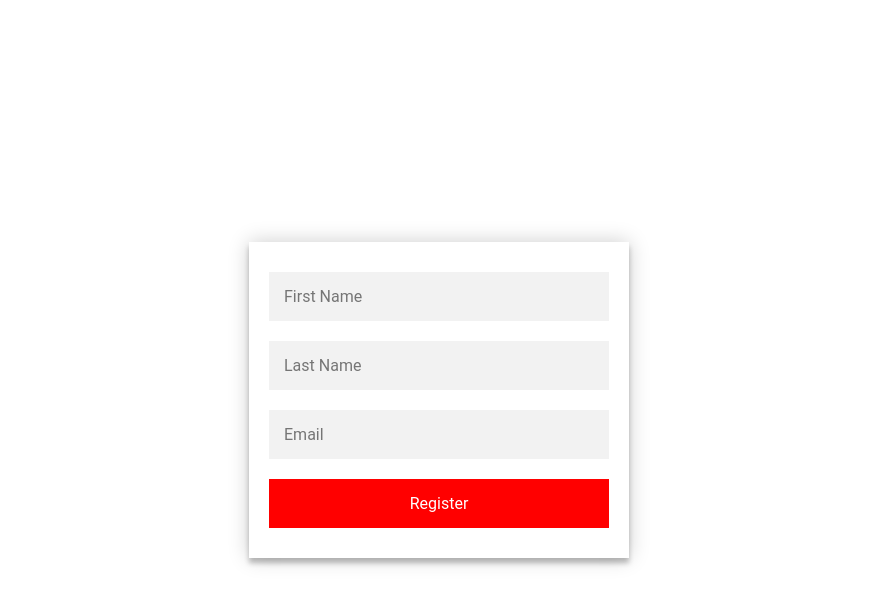
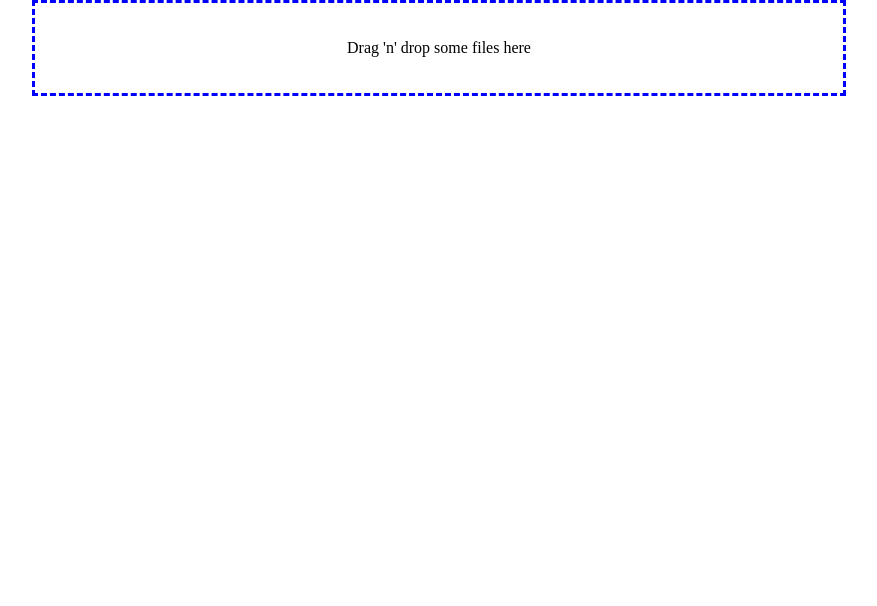
Before and after one commit to rahman-mush1311/demoReactApp, a React (Create React App) app: page / in a window 1280 px wide. Shown: the top 606 px of the page, without its empty margins (201-1078 px from the left). Built offline with nearby package versions, Linux system fonts and the light colour scheme.

Commit message:
drag n drop basic functionality works

```diff
--- a/package.json
+++ b/package.json
@@ -8,6 +8,7 @@
     "@testing-library/user-event": "^13.5.0",
     "react": "^18.2.0",
     "react-dom": "^18.2.0",
+    "react-dropzone": "^14.2.3",
     "react-scripts": "5.0.1",
     "web-vitals": "^2.1.4"
   },
--- a/src/App.js
+++ b/src/App.js
@@ -1,12 +1,13 @@
 import logo from './logo.svg';
 import './App.css';
 import Form from './components/Form';
+import DragDrop from './components/DragDrop';
 
 function App() {
   return (
     <div className="App">
 
-      <Form/>
+      <DragDrop/>
     </div>
   );
 }
--- /dev/null
+++ b/src/components/DragDrop.jsx
@@ -0,0 +1,34 @@
+import React from "react";
+import { useDropzone } from "react-dropzone";
+/*function Dropzone({ open }) {
+  const { getRootProps, getInputProps } = useDropzone({});
+  return (
+    <div {...getRootProps({ className: "dropzone" })}>
+      <input className="input-zone" {...getInputProps()} />
+      <div className="text-center">
+        <p>Drag n Drop</p>
+      </div>
+    </div>
+  );
+}*/
+function Dropzone({ open }) {
+    const { getRootProps, getInputProps, acceptedFiles } =
+      useDropzone({});
+    const files = acceptedFiles.map((file) => (
+      <li key={file.path}>
+        {file.path} - {file.size} bytes
+      </li>
+    ));
+    return (
+      <div className="container">
+        <div {...getRootProps({ className: "dropzone" })}>
+          <input {...getInputProps()} />
+          <p>Drag 'n' drop some files here</p>
+        </div>
+        <aside>
+          <ul>{files}</ul>
+        </aside>
+      </div>
+    );
+  }
+export default Dropzone;
--- a/src/index.css
+++ b/src/index.css
@@ -1,14 +1,11 @@
 body {
-  margin: 0;
-  font-family: -apple-system, BlinkMacSystemFont, 'Segoe UI', 'Roboto', 'Oxygen',
-    'Ubuntu', 'Cantarell', 'Fira Sans', 'Droid Sans', 'Helvetica Neue',
-    sans-serif;
-  -webkit-font-smoothing: antialiased;
-  -moz-osx-font-smoothing: grayscale;
-  display: flex;
-  min-height: 100vh;
-  justify-content: center;
-  align-items: center;
+
+    text-align: center;
+    padding: 20px;
+    border: 3px blue dashed;
+    width: 60%;
+    margin: auto;
+
 }
 
 code {
```
Also changed, not shown: src/components/Form.jsx (added, +99 -0 lines), src/index.js (+2 -11 lines), 1 other file (tests, documents, lock files or other folders).
